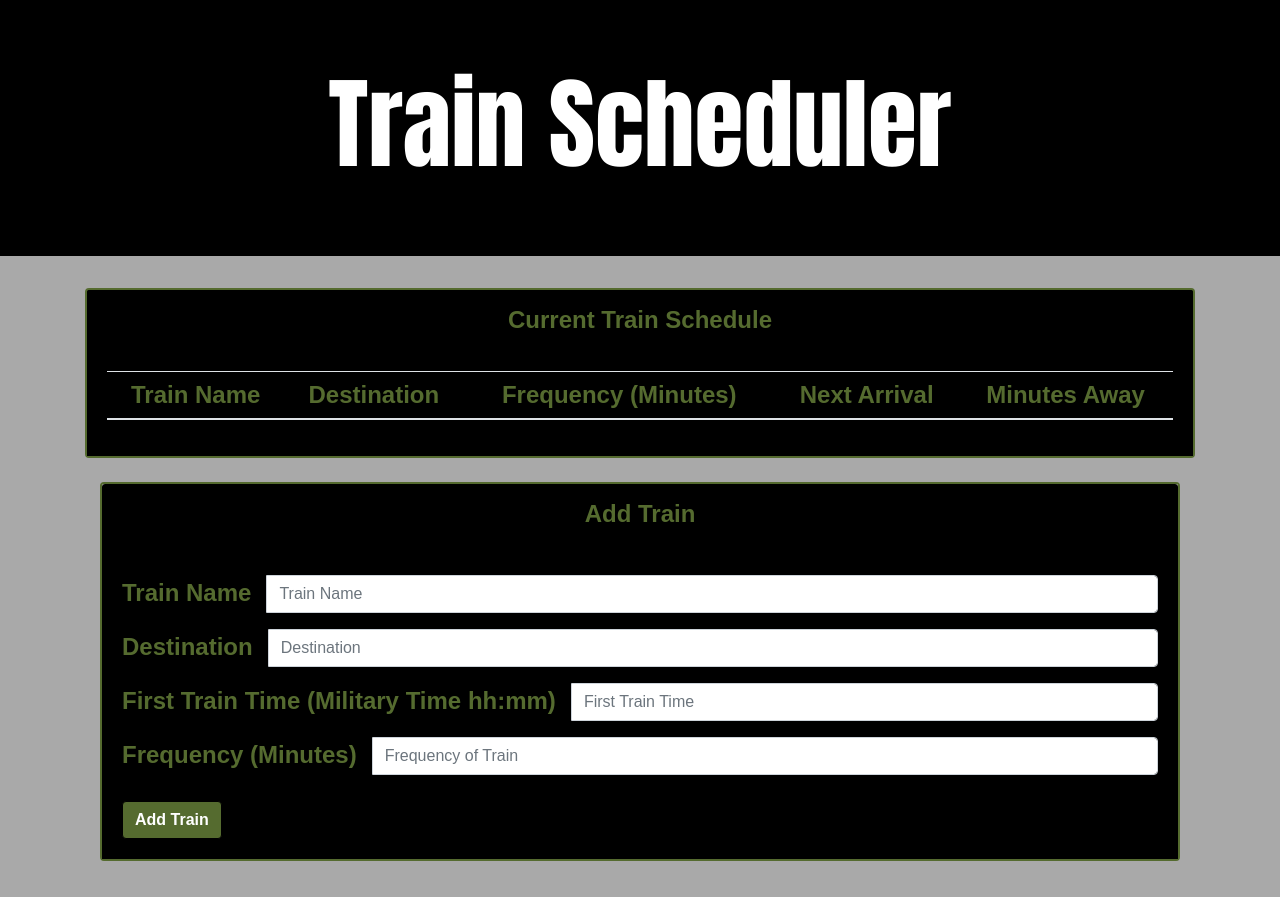
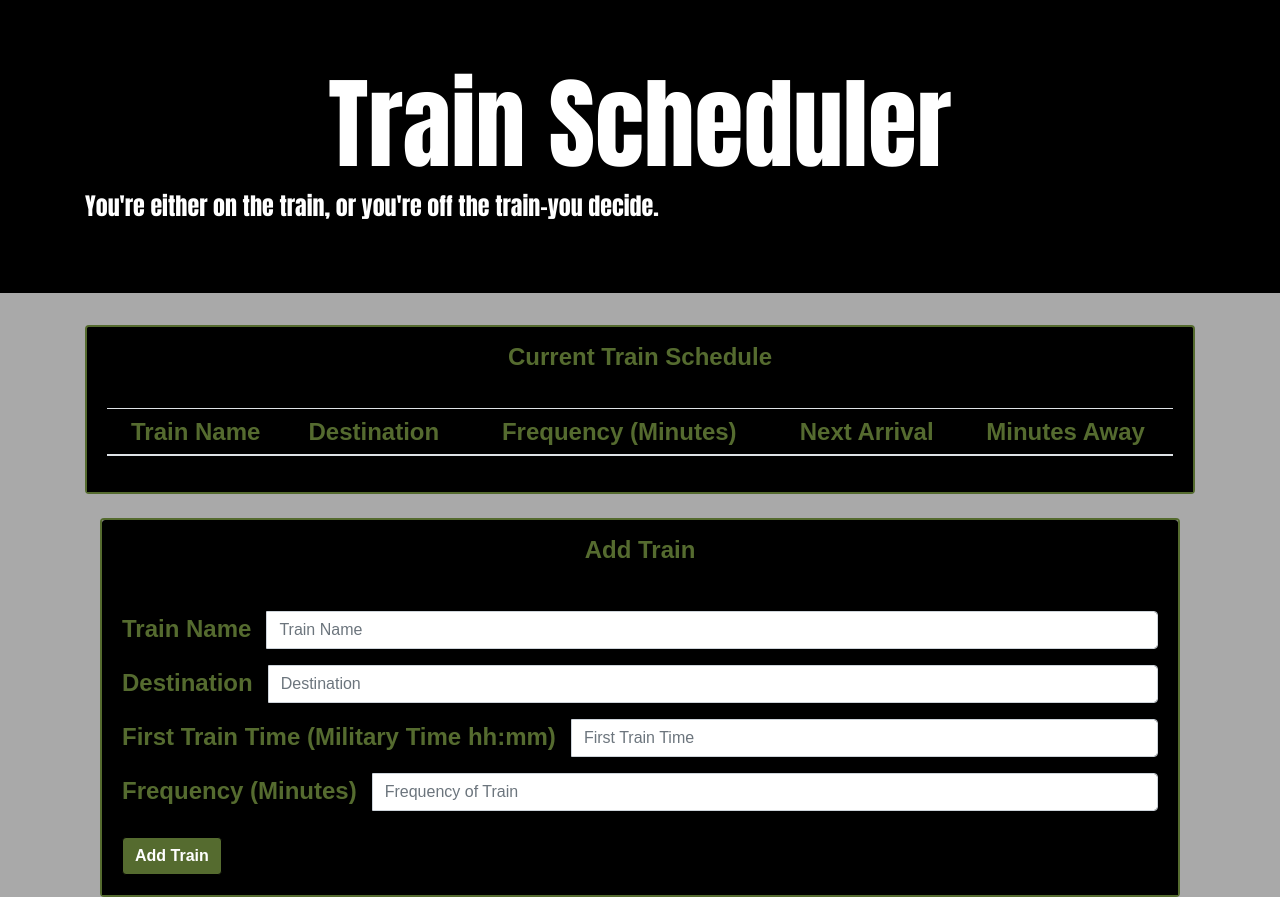
Before and after one commit to MJJaroneski/train-scheduler, a plain HTML site: page index.html in a window 1280 px wide. Before the commit the page ends 861 px from the top, so only its background shows below. Drawn offline with nearby package versions, Linux system fonts and the light colour scheme; no server answers; a web font is replaced by a local one.

Commit message:
push final

```diff
--- a/index.html
+++ b/index.html
@@ -23,13 +23,14 @@
     <div class="jumbotron jumbotron-fluid">
         <div class="container">
             <h1>Train Scheduler</h1>
+            <h4>You're either on the train, or you're off the train-you decide.</h4>
         </div>
     </div>
     <div class="container">
         <div class="row">
             <div class="col-md-12">
                 <div class="card mb-4">
-                    <div class="card-header"><strong>Current Train Schedule</strong></div>
+                    <div class="card-header"><strong>Current Train Schedule </strong></div>
                     <div class="card-body">
                         <table class="table table-sm table-hover" id='train-table'>
                             <thead>
```
Also changed, not shown: assets/images/trainPhoto.jpg (deleted).
